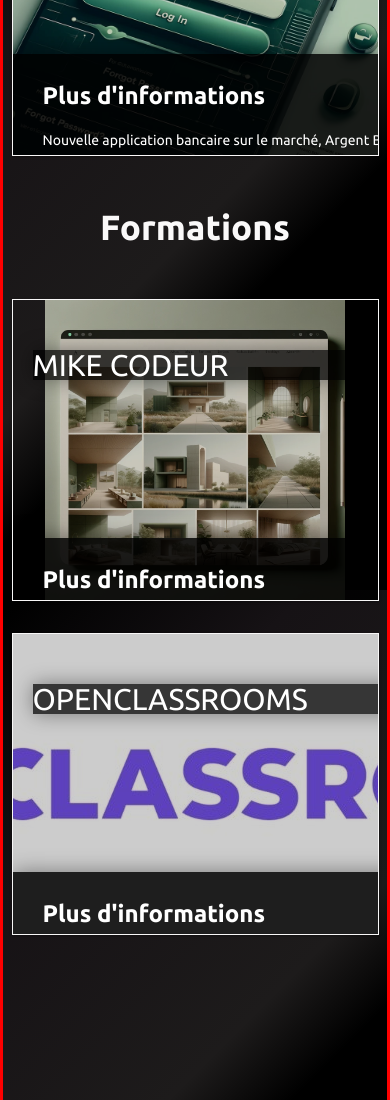
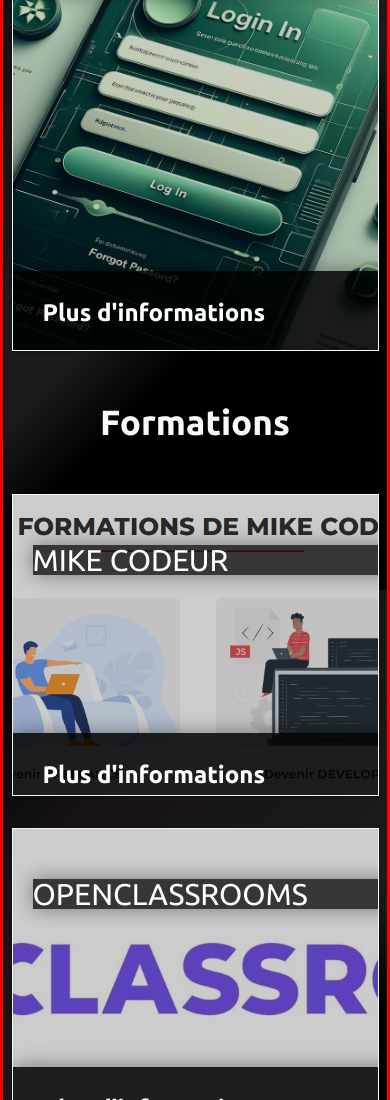
Before and after one commit to Soniadevpro/Sabbahi_Sonia_12_05022024, a React (Vite) app: page / in a window 390 px wide. Shown: the part 3630-4730 px from the top of the page. Built offline with nearby package versions, Linux system fonts and the light colour scheme.

Commit message:
ajout img mike form

```diff
--- a/src/components/card/card.scss
+++ b/src/components/card/card.scss
@@ -156,7 +156,5 @@
 }
 @media (max-width: 400px) {
   figure {
-    width: 300px;
-    height: 400px;
   }
 }
--- a/src/components/card/card.tsx
+++ b/src/components/card/card.tsx
@@ -4,7 +4,7 @@
 import sophiaPic from '../../assets/DALL·E 2024-04-10 22.26.49 - Envision a minimalist and elegant website design for an architect, featuring a color palette of green and beige. The homepage is structured to immedia.webp';
 import argetnPics from '../../assets/DALL·E 2024-04-10 22.20.33 - Imagine a sleek and modern user interface for a banking application login screen. The primary color scheme is shades of green, symbolizing security an.webp';
 import oc from "../../assets/logo-OpenClassRooms-COM-du-SITE-WEB-9.jpg"
-
+import mikecodeur from "../../assets/mikeform.png"
 
 function Card() {
   return (
@@ -52,7 +52,7 @@
      <div className="position-block">
     <figure className="image-block-courses">
       <h1>MIKE CODEUR</h1>
-      <img src={sophiaPic} alt="" />
+      <img src={mikecodeur} alt="" />
       <figcaption>
         <h2>Plus d'informations</h2>
         <p>Expert React - Typescript </p>
```
